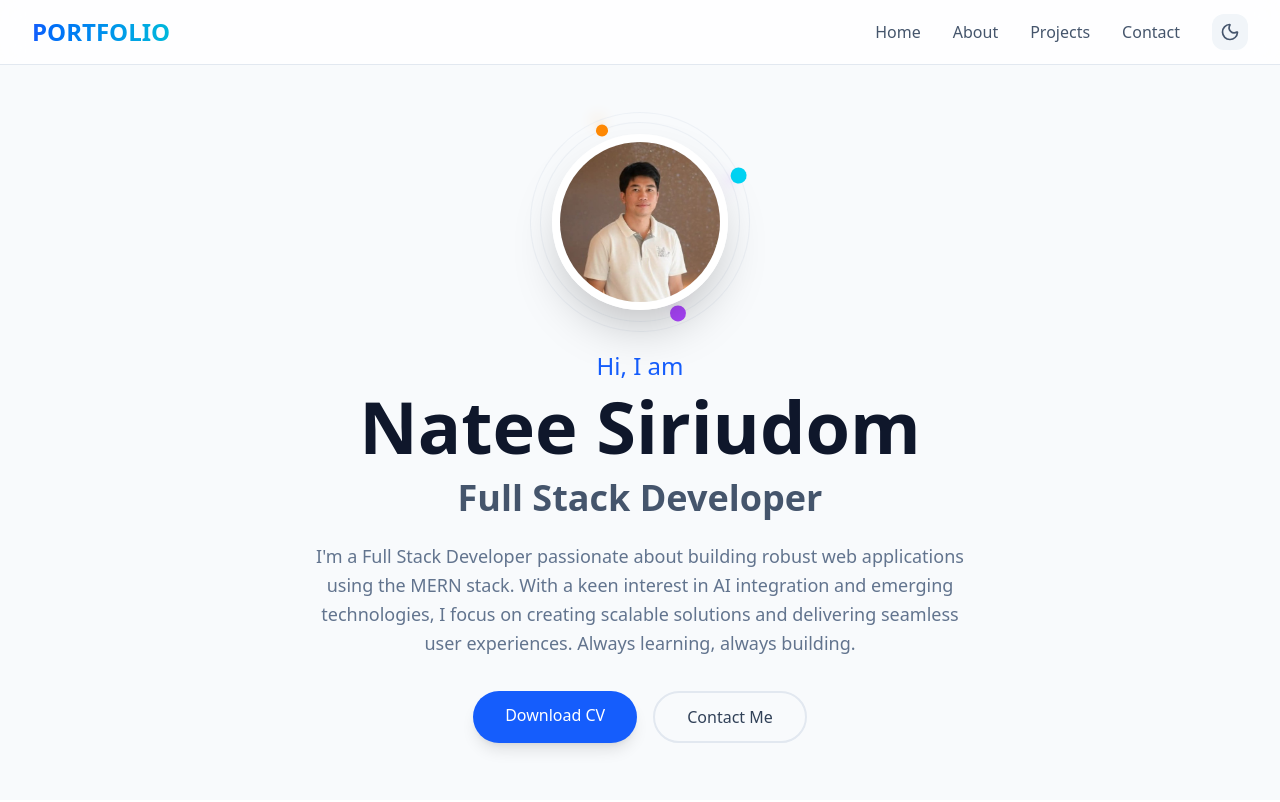
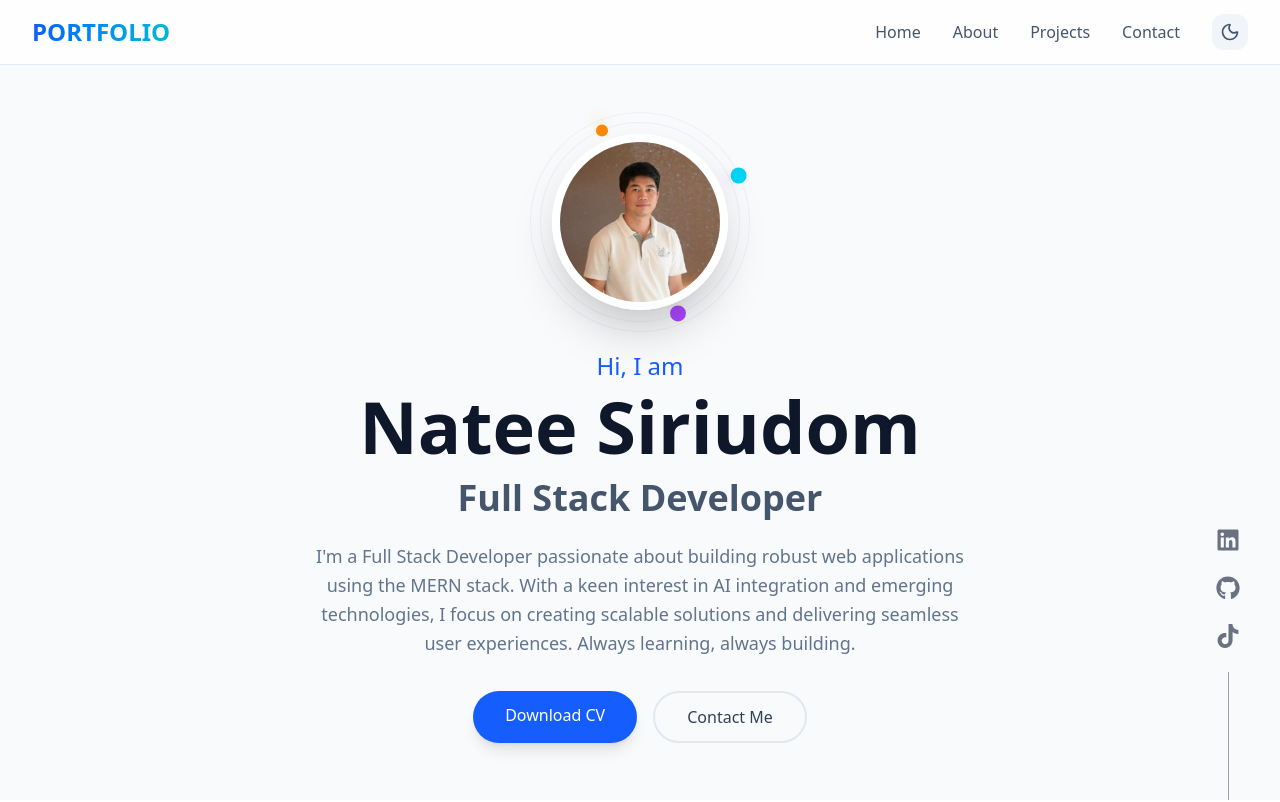
Before and after one commit to natee-s/my-portfolio, a React (Vite) app: page / in a window 1280 px wide. Shown: the top 802 px of the page. Built offline with nearby package versions, Linux system fonts and the light colour scheme.

Commit message:
add social sidebar

```diff
--- a/package.json
+++ b/package.json
@@ -18,6 +18,7 @@
     "react": "^19.2.0",
     "react-dom": "^19.2.0",
     "react-hook-form": "^7.71.1",
+    "react-icons": "^5.5.0",
     "sweetalert2": "^11.26.17"
   },
   "devDependencies": {
--- a/src/App.jsx
+++ b/src/App.jsx
@@ -6,6 +6,7 @@ import Skills from './sections/Skills';
 import Experience from './sections/Experience';
 import Projects from './sections/Projects';
 import Contact from './sections/Contact';
+import SocialSidebar from './components/SocialSidebar';
 
 const App = () => {
   return (
@@ -13,6 +14,7 @@ const App = () => {
       <Navbar />
       <main>
         <Hero />
+        <SocialSidebar />
         <About />
         <Skills />
         <Experience />
--- /dev/null
+++ b/src/components/SocialSidebar.jsx
@@ -0,0 +1,73 @@
+import React from "react";
+import { FaLinkedin, FaGithub } from "react-icons/fa";
+import { SiTiktok } from 'react-icons/si';
+
+const SocialSidebar = () => {    //เราจะสร้างตัวแปรเพื่อเก็บข้อมูลลิ้งก์ไว้ที่เดียวกัน เพื่อง่ายต่อการแก้ไข
+    const socials = [
+        {
+            id:1,
+            icon: <FaLinkedin size={24}/>,
+            link: 'https://www.linkedin.com/in/natee-siriudom/',
+            color: 'hover:text-[#0077B5]',
+            lable: 'LinkIn',
+        },
+        {
+            id:2,
+            icon: <FaGithub size={24}/>,
+            link: 'https://github.com/natee-s',
+            color: 'hover:text-[#ffff]',
+            lable: 'Github',
+        },
+        {
+            id:3,
+            icon: <SiTiktok size={24}/>,
+            link: 'https://www.tiktok.com/@man_share',
+            color: 'hover:text-[#ff0050]',
+            lable: 'TikTok',
+        },
+    ];
+    return(
+        <div className="ralative">
+        {/* ชุดที่โชว์บน Desktop (แนวตั้งด้านขวา) */}
+            <div className="hidden md:flex fixed bottom-0 right-10 flex-col items-center gap-6 z-50">
+                <ul className="flex flex-col gap-6">
+                    {socials.map(({id,icon,link,color,lable}) => (
+                        <li key={id} className="transition-all duration-300 transform hover:-translate-y-1">
+                            <a
+                                href={link}
+                                target="_blank"
+                                rel="noreferrer"
+                                className={`text-gray-500 ${color} transition-coloes duration-300`}
+                                aria-lable={lable}
+                            >
+                                {icon}
+                            </a>
+                        </li>
+                    ))}
+                </ul>
+                {/* 🪄 เส้นตรงแนวตั้งที่ลากลงไปที่ขอบจอ */}
+                <div className="w-px h-32 bg-gray-400"></div>
+            </div>
+
+            {/* 📱 Mobile Version: แสดงเฉพาะจอขนาดเล็ก และจะหายไปเมื่อจอใหญ่ขึ้น */}
+            <div className="md:hidden flex justify-center items-center py-8 border-t border-gray-200 mt-10">
+                <ul className="flex gap-8">
+                    {socials.map(({id,icon,link,color}) => (
+                        <li key={id}>
+                            <a
+                            href={link}
+                            target="_blank"
+                            rel="noreferrer"
+                            className={`text-gray-500 ${color} text-2xl`}
+                            >
+                                {icon}
+                            </a>
+                        </li>
+                    ))}
+                </ul>
+            </div>
+        </div>
+    );
+};
+
+export default SocialSidebar;
```
Also changed, not shown: 1 other file (tests, documents, lock files or other folders).
